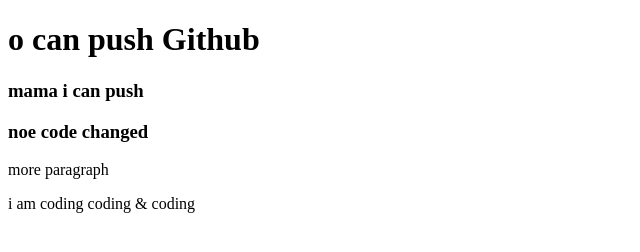
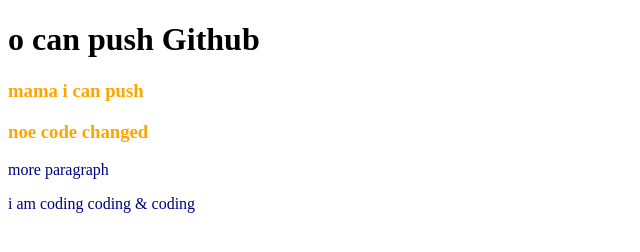
Before and after one commit to Rafrafin1221/my-first-repo, a plain HTML site: page index.html in a window 1280 px wide. Shown: the whole page, without its empty margins (0-640 px from the left). Drawn offline with Linux system fonts and the light colour scheme.

Commit message:
color changed

```diff
--- a/index.html
+++ b/index.html
@@ -5,7 +5,7 @@
     <meta http-equiv="X-UA-Compatible" content="IE=edge">
     <meta name="viewport" content="width=device-width, initial-scale=1.0">
     <title>My First Github Repo</title>
-    <link rel="stylesheet" href="git.css">
+    <link rel="stylesheet" href="style.css">
 </head>
 <body>
     <h1>o can push Github</h1>
--- a/style.css
+++ b/style.css
@@ -1,3 +1,6 @@
 p{
     color:navy ;
 }
+h3{
+    color: orange;
+}
```
